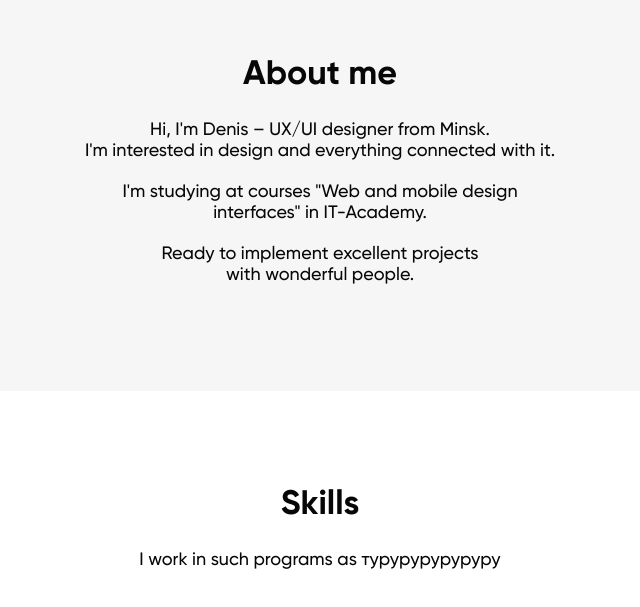
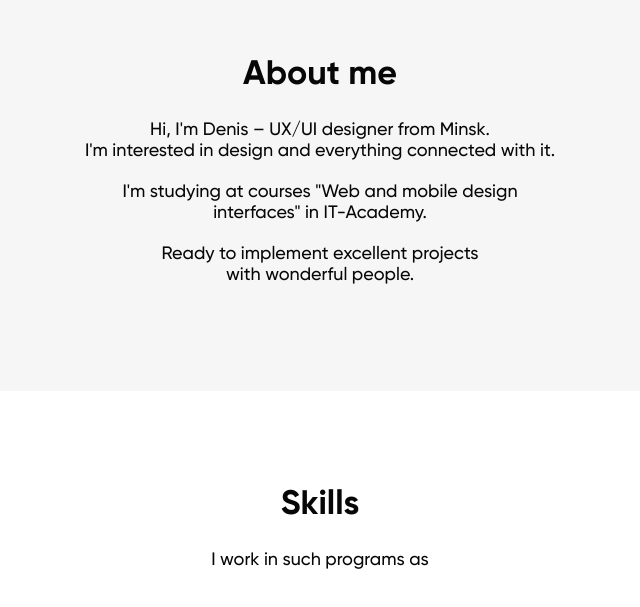
Before and after one commit to Evi-ava/bigbrother, a plain HTML site: page index.html in a window 1280 px wide. Shown: the part 871-1478 px from the top of the page, without its empty margins (320-960 px from the left). Drawn offline with Linux system fonts and the light colour scheme.

Commit message:
Skills test commit

```diff
--- a/index.html
+++ b/index.html
@@ -65,7 +65,7 @@ interfaces" in IT-Academy.
     <div class="skills">
         <div class="container">
             <div class="title">Skills</div>
-            <div class="subtitle">I work in such programs as туруруруруруру</div>
+            <div class="subtitle">I work in such programs as</div>
         </div>
     </div>
 
```
Also changed, not shown: start.txt (deleted).
